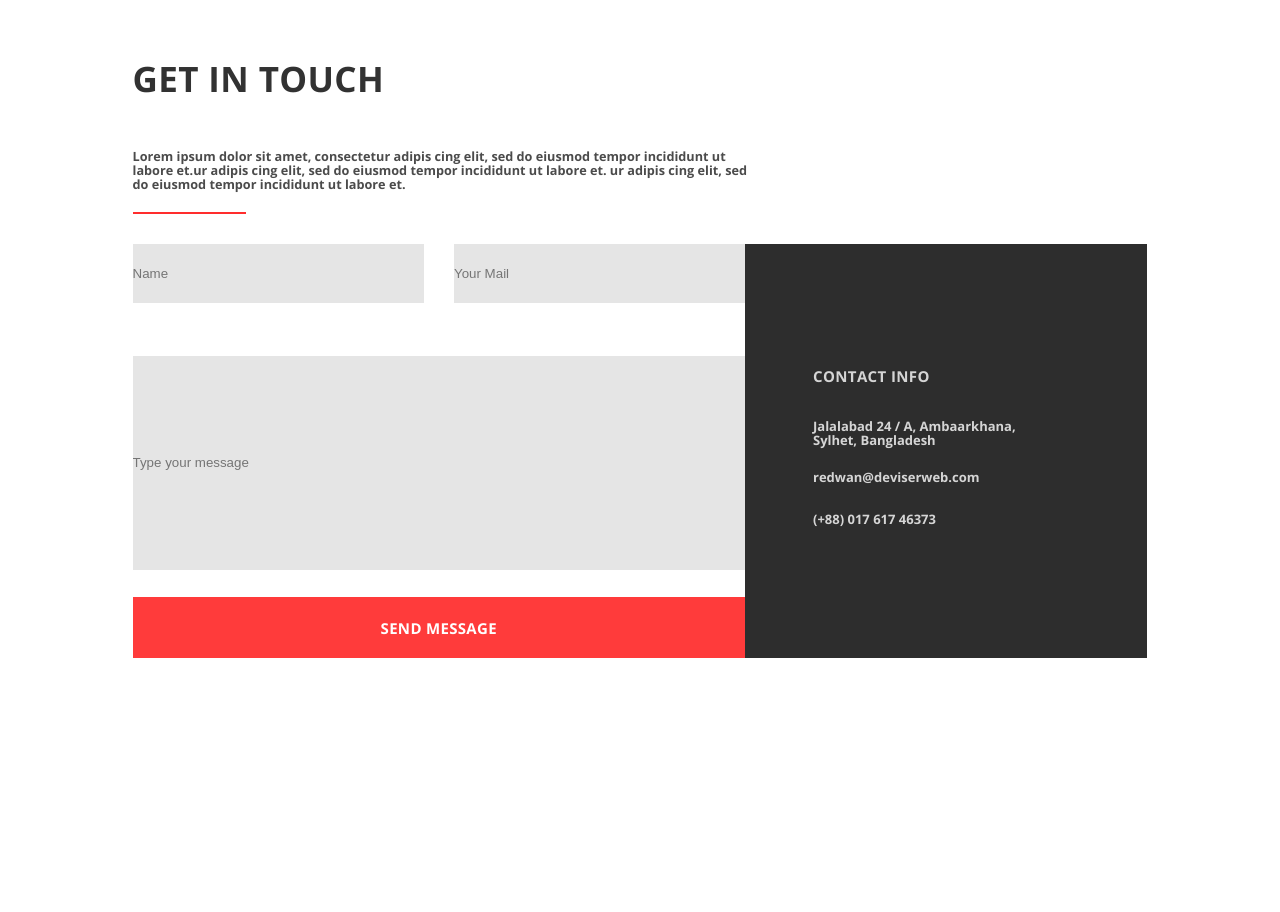
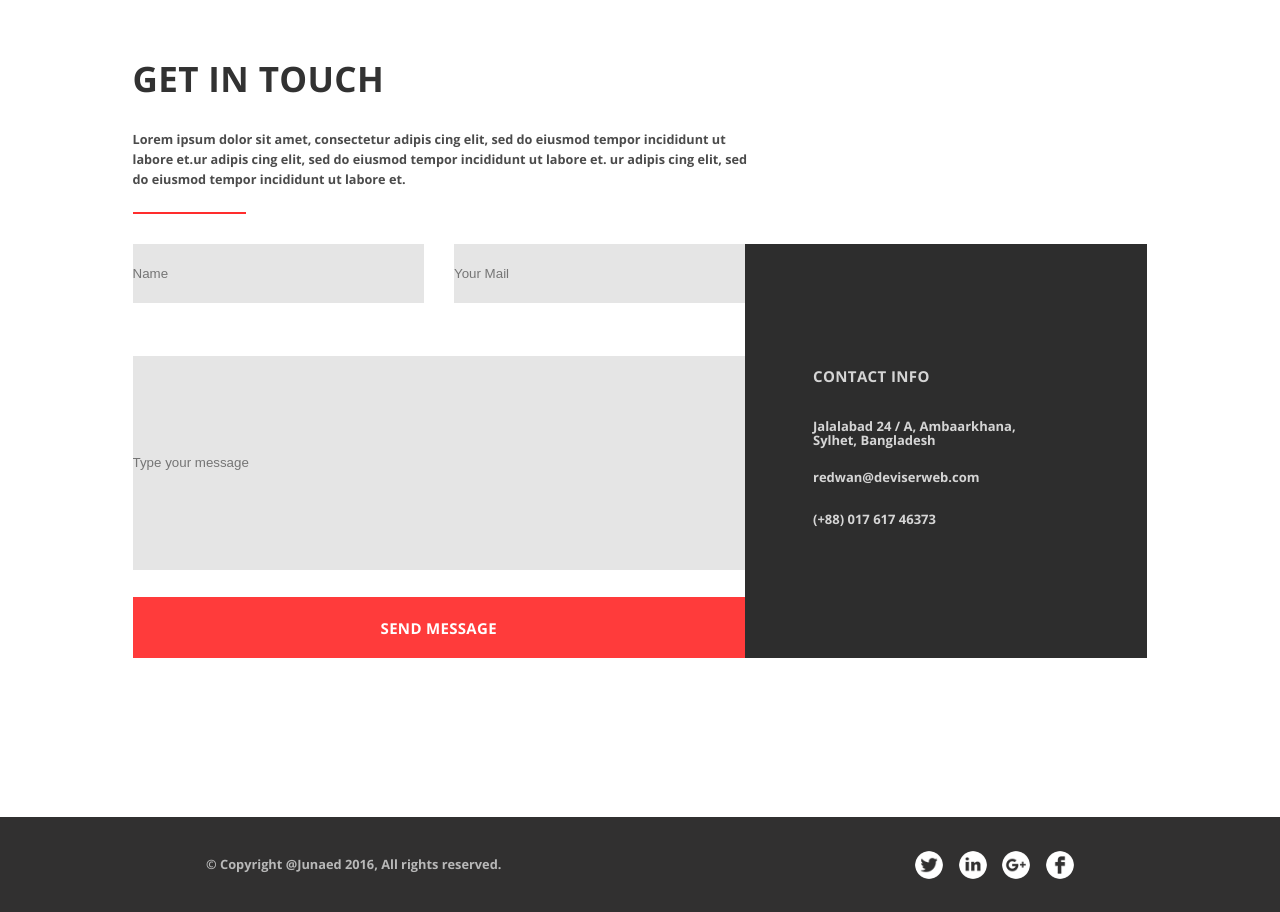
Before and after one commit to pilotvitalik/Portfolio, a plain HTML site: page Agency_Landing_Page/index.html in a window 1280 px wide. Shown: the part 3360-4272 px from the top of the page. Before the commit the page ends 4083 px from the top, so only its background shows below. Drawn offline with nearby package versions, Linux system fonts and the light colour scheme.

Commit message:
Made Landing page without JS

```diff
--- a/Agency_Landing_Page/css/main_1140.css
+++ b/Agency_Landing_Page/css/main_1140.css
@@ -797,7 +797,7 @@
   width: auto;
   height: auto;
   position: relative;
-  margin: 0 auto 43px 0;
+  margin: 0 auto 21.5px 0;
   color: #000000;
   opacity: 0.8;
   font-family: "Open Sans", sans-serif;
@@ -817,7 +817,7 @@
   opacity: 0.7;
   font-family: "Open Sans", sans-serif;
   font-size: 12.7px;
-  line-height: 14px;
+  line-height: 20px;
 }
 .contact_us .description span{
   display: block;
@@ -942,3 +942,56 @@
   font-size: 13px;
   line-height: 14px;
 }
+.footer{
+  display: flex;
+  flex-direction: row;
+  justify-content: space-around;
+  width: 100%;
+  height: 95px;
+  padding: 0;
+  margin: 94px 0 0 0;
+  background: #313030;
+}
+.footer h5{
+  display: inline-block;
+  width: 297px;
+  height: 16px;
+  margin: auto;
+  color: #b8b8b8;
+  font-family: "Open Sans", sans-serif;
+  font-size: 12.8px;
+  line-height: 15px;
+}
+.footer .social{
+  display: flex;
+  flex-direction: row;
+  width: 159px;
+  height: 28px;
+  padding: 0;
+  margin: auto;
+  justify-content: space-between;
+}
+.footer .social a{
+  display: block;
+  width: 28px;
+  height: 28px;
+  padding: 0;
+  margin: 0;
+  border-radius: 28px;
+}
+.social-twitter{
+  background: url("../img/Twitter.png");
+  background-size: cover;
+}
+.social-linkedin{
+  background: url("../img/LinkedIn.png");
+  background-size: cover;
+}
+.social-google{
+  background: url("../img/Google.png");
+  background-size: cover;
+}
+.social-facebook{
+  background: url("../img/Facebook.png");
+  background-size: cover;
+}
--- a/Agency_Landing_Page/index.html
+++ b/Agency_Landing_Page/index.html
@@ -148,9 +148,12 @@ Bangladesh</p>
 			</div>
 		</div>
 		<div class="footer">
+			<h5>© Copyright @Junaed 2016, All rights reserved.</h5>
 			<div class="social">
-			</div>
-			<div class="copyright">
+				<a href="#" class="social-twitter"></a>
+				<a href="#" class="social-linkedin"></a>
+				<a href="#" class="social-google"></a>
+				<a href="#"  class="social-facebook"></a>
 			</div>
 		</div>
 	</div>
```
Also changed, not shown: Agency_Landing_Page/img/Facebook.png (added), Agency_Landing_Page/img/Google.png (added), Agency_Landing_Page/img/LinkedIn.png (added), Agency_Landing_Page/img/Twitter.png (added).
